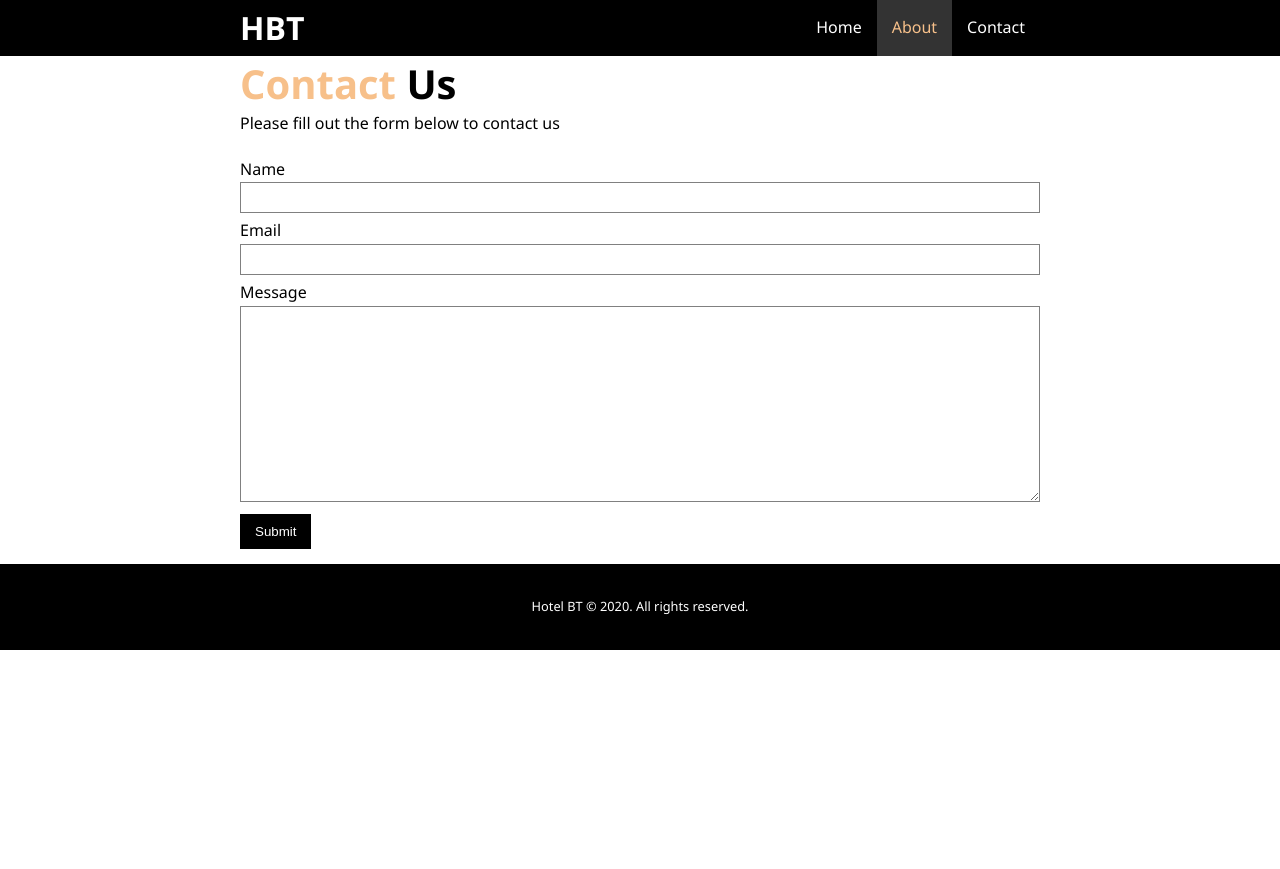
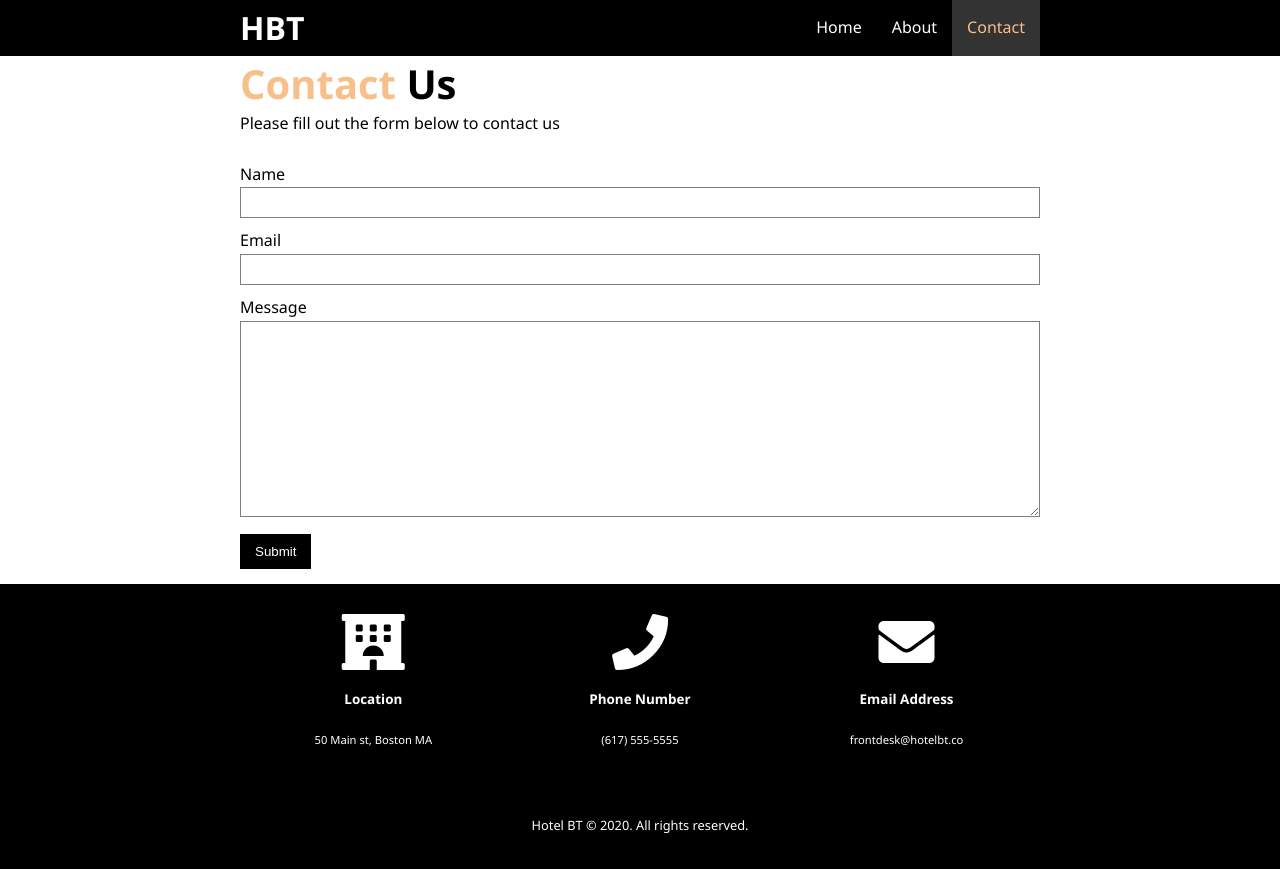
Before and after one commit to emil-andrzejewski/boston-town-hotel, a plain HTML site: page contact.html in a window 1280 px wide. Before the commit the page ends 800 px from the top, so only its background shows below. Drawn offline with Linux system fonts and the light colour scheme.

Commit message:
hotel done

```diff
--- a/contact.html
+++ b/contact.html
@@ -16,8 +16,8 @@
       <nav>
         <ul>
           <li><a href="/index.html">Home</a></li>
-          <li><a class="current" href="/about.html">About</a></li>
-          <li><a href="/contact.html">Contact</a></li>
+          <li><a href="/about.html">About</a></li>
+          <li><a class="current" href="/contact.html">Contact</a></li>
         </ul>
       </nav>
     </div>
@@ -25,7 +25,7 @@
   <main>
     <section id="contact-form">
       <div class="container">
-        <form action="submit" class="form">
+        <form action="" class="form">
           <h1>
             <span class="text-primary">Contact </span>
             Us
@@ -49,7 +49,25 @@
         </form>
       </div>
     </section>
-    <section id="contact-info"></section>
+    <section id="contact-info" class="bg-dark">
+      <div class="container">
+        <div class="box ">
+          <i class="fas fa-hotel fa-5x"></i>
+          <h3>Location</h3>
+          <p>50 Main st, Boston MA</p>
+        </div>
+        <div class="box">
+          <i class="fas fa-phone fa-5x"></i>
+          <h3>Phone Number</h3>
+          <p>(617) 555-5555</p>
+        </div>
+        <div class="box">
+          <i class="fas fa-envelope fa-5x"></i>
+          <h3>Email Address</h3>
+          <p>frontdesk@hotelbt.co</p>
+        </div>
+      </div>
+    </section>
   </main>
   <footer class="bg-dark">
     <p>
--- a/css/style.css
+++ b/css/style.css
@@ -17,7 +17,7 @@ a {
   overflow: auto;
 }
 .bg-light {
-  background-color: white;
+  background-color: #ddd;
   color: black;
 }
 .bg-dark {
@@ -125,20 +125,16 @@ footer p{
   font-size: 0.8em;
 }
 
-#features .box {
+.box {
   float: left;
   width: 33.33%;
   font-size: 0.7em;
   text-align: center;
   padding: 30px;
 }
-#features .box h3 {
+.box h3 {
   font-size: 1.2em;
   padding: 15px;
-}
-
-#features .box p {
-  text-align: justify;
 }
 
 #about {
@@ -180,10 +176,12 @@ footer p{
 }
 .opinion {
   margin: 20px 0;
+  padding-bottom: 10px;
   border-radius: 10px;
   opacity: 0.8;
 }
 .opinion img {
+  display: block;
   float: left;
   width: 120px;
   padding: 10px 10px 0;
@@ -200,7 +198,7 @@ footer p{
   padding: 15px 0;
 }
 .form-group {
-  margin: 5px 0;
+  margin: 10px 0;
 }
 .form-group label {
   display: block;
@@ -211,3 +209,8 @@ footer p{
   border: 1px grey solid;
   padding: 7px;
 }
+.form-group input:focus,
+.form-group textarea:focus {
+  outline: none;
+  border: 1px  #f7c08a solid;
+}
```
Also changed, not shown: about.html (+1 -0 lines), index.html (+3 -3 lines).
